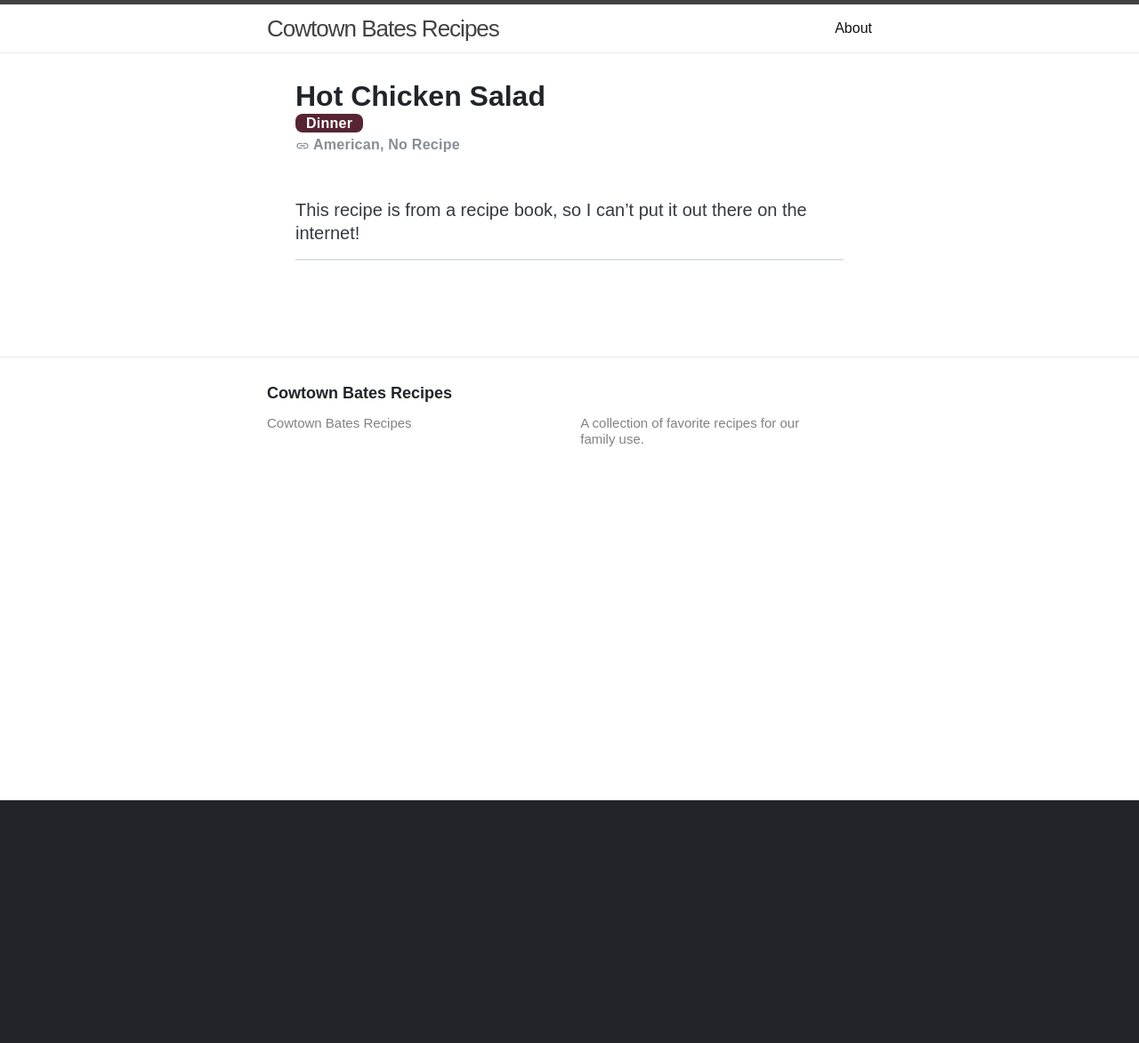
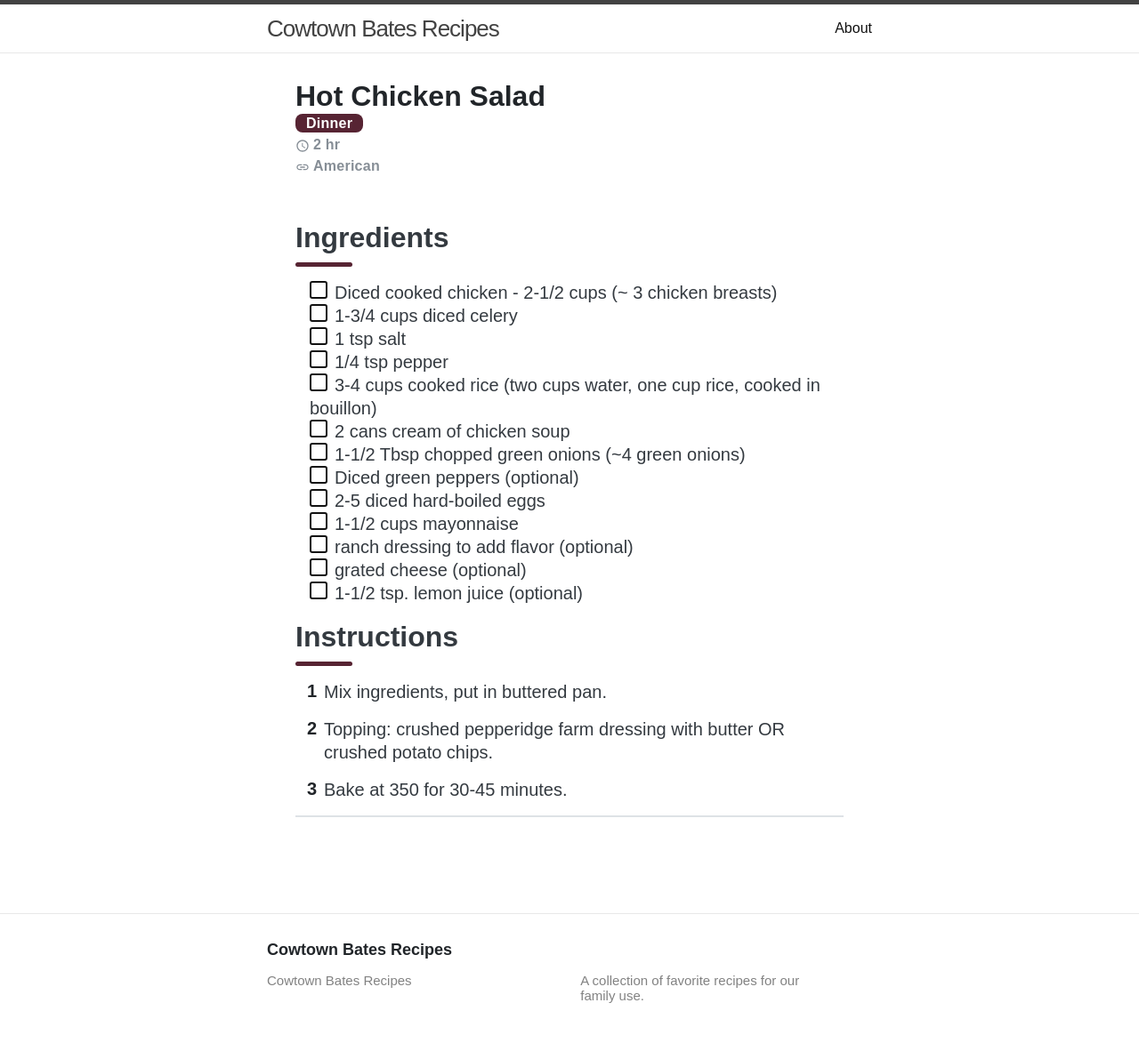
Before and after one commit to sfb1996/cookbook, a Jekyll site: the page built from _recipes/dinners/hot-chicken-salad.md, in a window 1280 px wide. Shown: the whole page at 89% size. Built offline with Jekyll 4.4.1, drawn with Linux system fonts in a browser that asks for light colours; before the commit the page ends 900 px from its top, so only the background shows below that.

Commit message:
added cranberry salad, strawberry pretzel salad, hot chicken salad, and sheet pan chicken pot pie.

```diff
--- a/_recipes/dinners/hot-chicken-salad.md
+++ b/_recipes/dinners/hot-chicken-salad.md
@@ -2,11 +2,30 @@
 title: 'Hot Chicken Salad'
 ref: hot-chicken-salad
 layout: recipe
-time:
+time: 2 hr
 category: Dinner
-tags: ['No Recipe', 'American']
+tags: ['American']
 ---
 
-This recipe is from a recipe book, so I can't put it out there on the internet!
+# Ingredients
+- [ ] Diced cooked chicken - 2-1/2 cups (~ 3 chicken breasts)
+- [ ] 1-3/4 cups diced celery
+- [ ] 1 tsp salt
+- [ ] 1/4 tsp pepper
+- [ ] 3-4 cups cooked rice (two cups water, one cup rice, cooked in bouillon)
+- [ ] 2 cans cream of chicken soup
+- [ ] 1-1/2 Tbsp chopped green onions (~4 green onions)
+- [ ] Diced green peppers (optional)
+- [ ] 2-5 diced hard-boiled eggs
+- [ ] 1-1/2 cups mayonnaise
+- [ ] ranch dressing to add flavor (optional)
+- [ ] grated cheese (optional)
+- [ ] 1-1/2 tsp.  lemon juice (optional)
+
+# Instructions
+1. Mix ingredients, put in buttered pan.
+2. Topping: crushed pepperidge farm dressing with butter OR crushed potato chips.
+3. Bake at 350 for 30-45 minutes.
+
 
 ---
```
Also changed, not shown: _recipes/desserts/cranberry-salad.md (added, +24 -0 lines), _recipes/desserts/strawberry-pretzel-salad.md (added, +41 -0 lines), _recipes/dinners/sheet-pan-chicken-pot-pie.md (added, +40 -0 lines).
